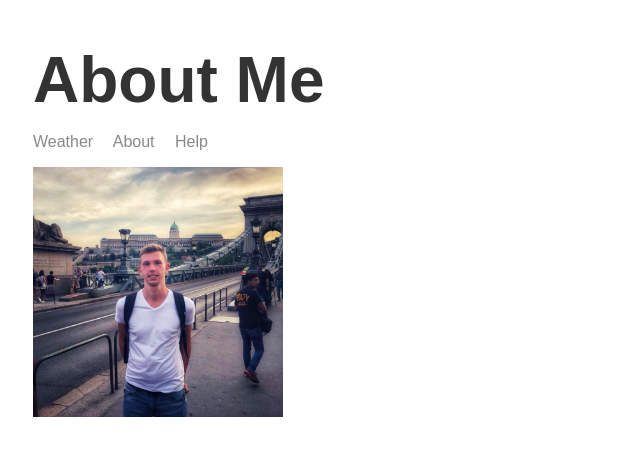
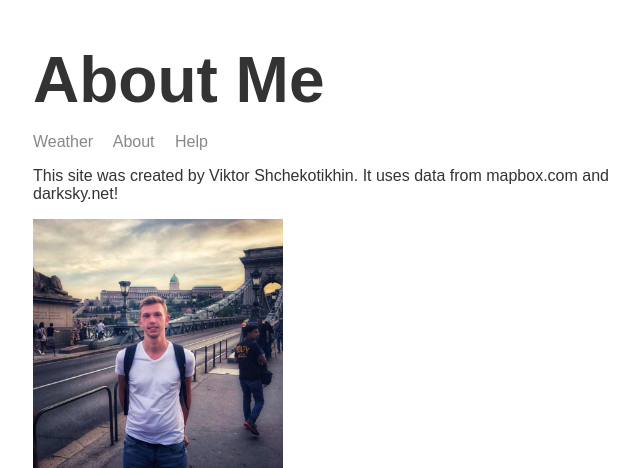
Before and after one commit to ViktorShchekotikhin/weather-app, a Node server app: page /about in a window 1280 px wide. Shown: the top 468 px of the page, without its empty margins (282-922 px from the left). Run offline with Node 20, Linux system fonts and the light colour scheme; some libraries are stand-ins or nearby versions.

Commit message:
Changed about page

```diff
--- a/templates/views/about.hbs
+++ b/templates/views/about.hbs
@@ -13,6 +13,7 @@
 <body>
     <div class="main-content">
         {{>header}}
+        <p>This site was created by Viktor Shchekotikhin. It uses data from mapbox.com and darksky.net!</p>
         <img class="portrait" src="./img/image.jpg">
     </div>
 
```
